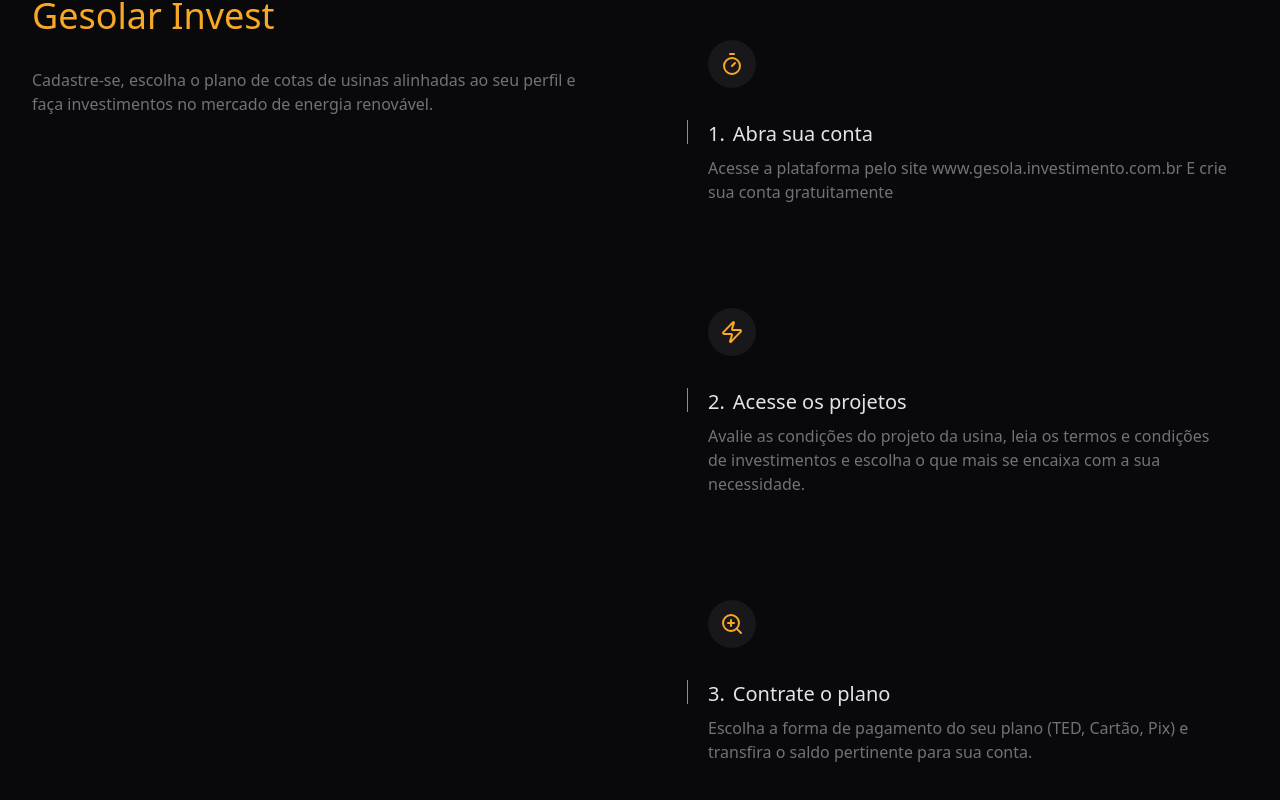
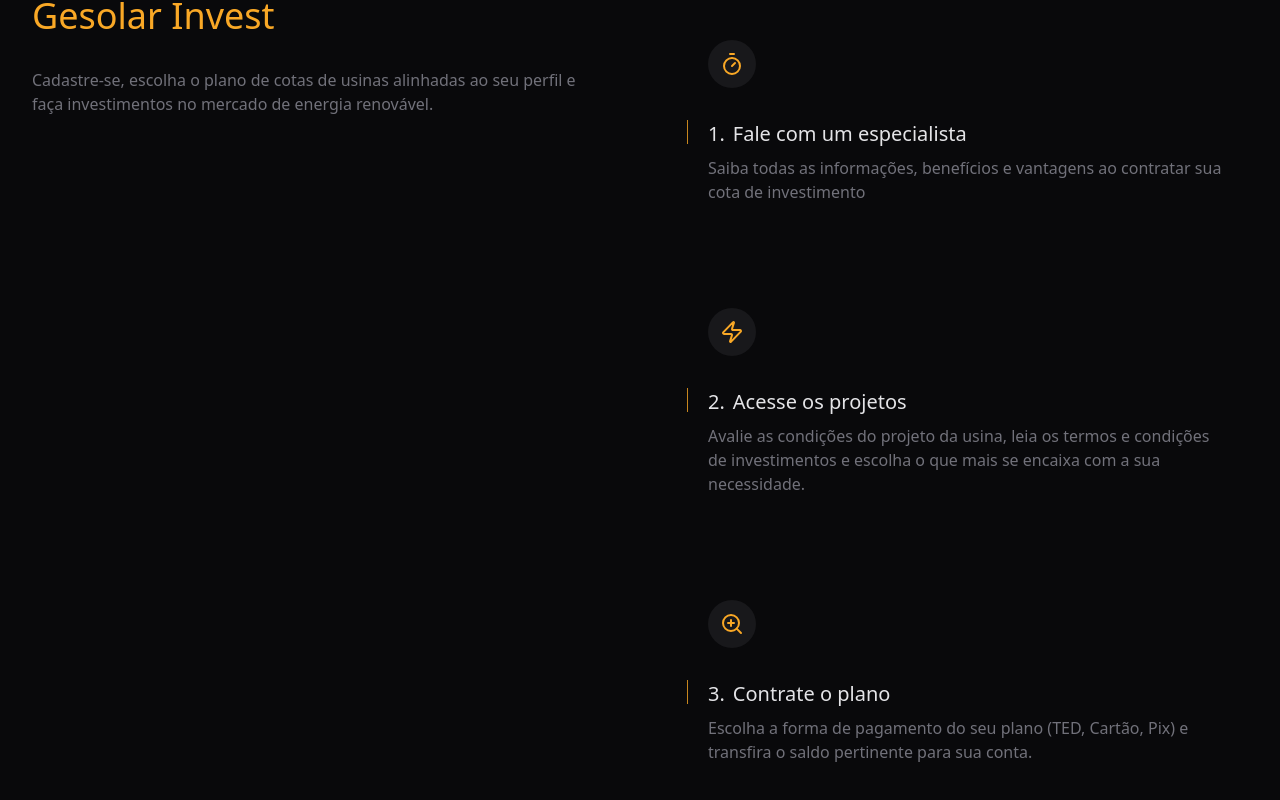
Before and after one commit to leosantanadev/gesolar-invest, a Next.js app: page / in a window 1280 px wide. Shown: the part 2764-3564 px from the top of the page. Built offline with nearby package versions, Linux system fonts and the light colour scheme.

Commit message:
final ajustments

```diff
--- a/src/components/HowWeWorkSection.tsx
+++ b/src/components/HowWeWorkSection.tsx
@@ -20,13 +20,12 @@ export function HowWeWorkSection() {
 
             <div>
               <h3 className="font-medium md:mb-2 md:text-xl">
-                <span className='mr-2'>1.</span>Abra sua conta
+                <span className='mr-2'>1.</span>Fale com um especialista​
                 <span className="absolute -left-px hidden h-6 w-px bg-primaryOrange-600 md:inline-block"></span>
               </h3>
 
               <p className="text-sm text-zinc-500 md:text-base">
-                Acesse a plataforma pelo site www.gesola.investimento.com.br
-                E crie sua conta gratuitamente
+                Saiba todas as informações, benefícios e vantagens ao contratar sua cota de investimento​
               </p>
             </div>
           </div>
```
